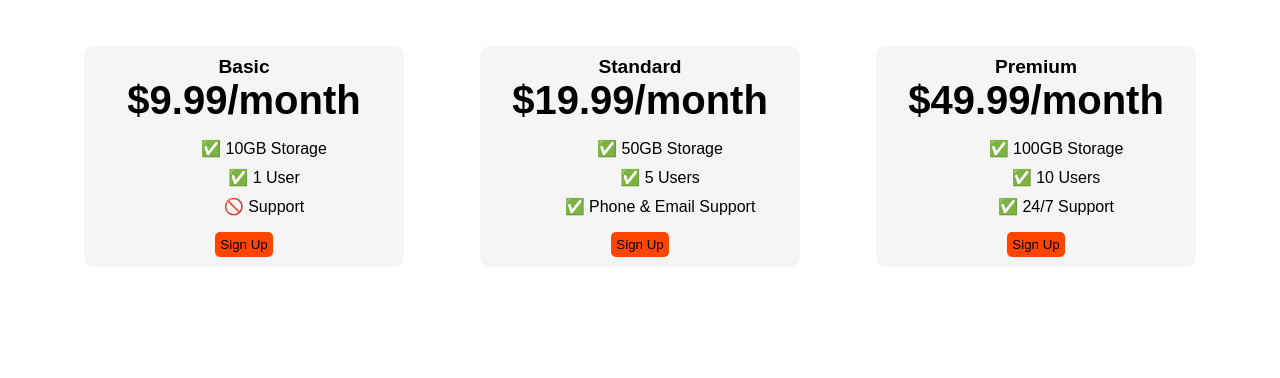
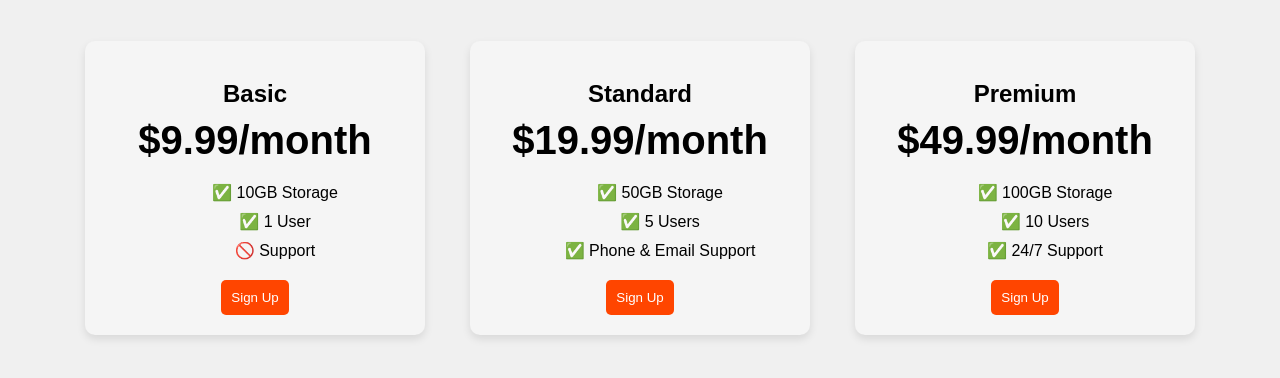
Before and after one commit to Tekalig/Pricing-Table, a plain HTML site: page index.html in a window 1280 px wide. Shown: the part 212-590 px from the top of the page. Drawn offline with Linux system fonts and the light colour scheme; a web font is replaced by a local one.

Commit message:
enhance accessibility and layout for pricing table

```diff
--- a/index.html
+++ b/index.html
@@ -1,7 +1,9 @@
 <!DOCTYPE html>
-<html>
+<html lang="en">
 
 <head>
+  <meta charset="UTF-8">
+  <meta name="viewport" content="width=device-width, initial-scale=1.0">
   <title>Flexbox Pricing Table</title>
   <link rel="preconnect" href="https://fonts.googleapis.com">
   <link rel="preconnect" href="https://fonts.gstatic.com" crossorigin>
@@ -9,55 +11,77 @@
   <style>
     body {
       font-family: 'Sono', sans-serif;
+      margin: 0;
+      padding: 0;
+      display: flex;
+      justify-content: center;
+      align-items: center;
+      height: 100vh;
+      background-color: #f0f0f0;
     }
 
     .pricing-container > * {
       background-color: whitesmoke;
       text-align: center;
       flex-basis: 300px;
-      padding: 10px;
+      padding: 20px;
       border-radius: 10px;
+      box-shadow: 0 4px 8px rgba(0, 0, 0, 0.1);
     }
 
-    .pricing-container{
+    .pricing-container {
       display: flex;
       justify-content: space-evenly;
       align-items: center;
-      height: 90vh;
+      width: 100%;
+      max-width: 1200px;
+      margin: 20px;
     }
 
-    .plan-title{
-      font-size: 1.2rem;
+    .plan-title {
+      font-size: 1.5rem;
       font-weight: bolder;
+      margin-bottom: 10px;
     }
 
-    .plan-price{
+    .plan-price {
       font-size: 2.5rem;
       font-weight: bolder;
+      margin: 10px 0;
     }
 
-    .plan-features{
+    .plan-features {
       display: flex;
       flex-direction: column;
       gap: 10px;
+      margin: 20px 0;
     }
 
     .plan-button {
       background-color: orangered;
+      color: white;
       border: 0;
       border-radius: 5px;
-      padding: 5px;
+      padding: 10px;
+      cursor: pointer;
+      transition: background-color 0.3s ease;
     }
-    li{
+
+    .plan-button:hover {
+      background-color: darkorange;
+    }
+
+    li {
       list-style: none;
     }
-    /* Hint: What can you do with a media query and flexbox? */
+
     @media (max-width: 1100px) {
-      .pricing-container{
+      .pricing-container {
         flex-direction: column;
         gap: 20px;
       }
-      .pricing-container > *{
+
+      .pricing-container > * {
         min-width: 350px;
       }
     }
@@ -65,39 +89,38 @@
 </head>
 
 <body>
-  <div class="pricing-container">
-    <div class="pricing-plan">
-      <div class="plan-title">Basic</div>
-      <div class="plan-price">$9.99/month</div>
+  <main class="pricing-container">
+    <section class="pricing-plan">
+      <h2 class="plan-title">Basic</h2>
+      <p class="plan-price">$9.99/month</p>
       <ul class="plan-features">
         <li>✅ 10GB Storage</li>
         <li>✅ 1 User</li>
         <li>🚫 Support</li>
       </ul>
-      <button class="plan-button">Sign Up</a>
-    </div>
-    <div class="pricing-plan">
-      <div class="plan-title">Standard</div>
-      <div class="plan-price">$19.99/month</div>
+      <button class="plan-button" aria-label="Sign up for Basic plan">Sign Up</button>
+    </section>
+    <section class="pricing-plan">
+      <h2 class="plan-title">Standard</h2>
+      <p class="plan-price">$19.99/month</p>
       <ul class="plan-features">
         <li>✅ 50GB Storage</li>
         <li>✅ 5 Users</li>
         <li>✅ Phone &amp; Email Support</li>
       </ul>
-      <button class="plan-button">Sign Up</a>
-    </div>
-    <div class="pricing-plan">
-      <div class="plan-title">Premium</div>
-      <div class="plan-price">$49.99/month</div>
+      <button class="plan-button" aria-label="Sign up for Standard plan">Sign Up</button>
+    </section>
+    <section class="pricing-plan">
+      <h2 class="plan-title">Premium</h2>
+      <p class="plan-price">$49.99/month</p>
       <ul class="plan-features">
         <li>✅ 100GB Storage</li>
         <li>✅ 10 Users</li>
         <li>✅ 24/7 Support</li>
       </ul>
-      <button class="plan-button">Sign Up</a>
-    </div>
-  </div>
-
+      <button class="plan-button" aria-label="Sign up for Premium plan">Sign Up</button>
+    </section>
+  </main>
 </body>
 
 </html>
```
